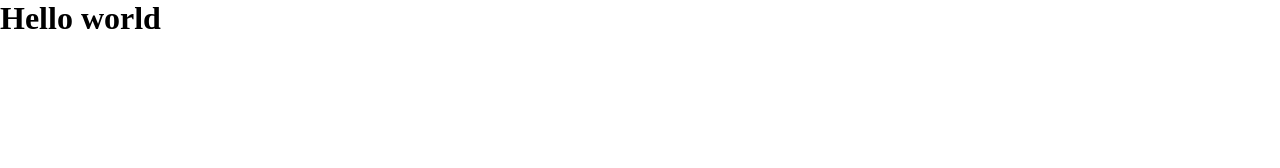
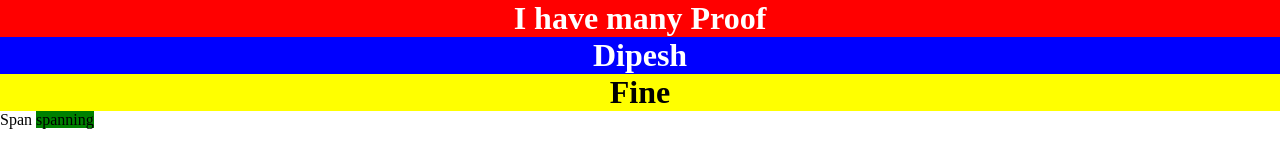
Before and after one commit to dipeshmahatto/React-js, a plain HTML site: page hello.html in a window 1280 px wide. Drawn offline with Linux system fonts and the light colour scheme.

Commit message:
html manupulation by js is added

```diff
--- a/hello.html
+++ b/hello.html
@@ -1,14 +1,26 @@
 <!DOCTYPE html>
 <html lang="en">
+
 <head>
     <meta charset="UTF-8">
     <meta name="viewport" content="width=device-width, initial-scale=1.0">
     <link rel="stylesheet" href="hello.css">
-    <script src="hello.js"></script>
     <title>Document</title>
 </head>
+
 <body>
 
-    <h1 class="hello">Hello world</h1>
+    <h1 id="hello">Hello world</h1>
+    <h1 class="myClass"> Who are You ?</h1>
+    <h1 class="myClass"> How is Your life ?</h1>
+
+
+    <span>Span</span>
+    <span>Span2</span>
+
+
+
+    <script src="hello.js"></script>
 </body>
+
 </html>
--- a/hello.js
+++ b/hello.js
@@ -260,20 +260,70 @@
 
 // areaCircle(5);
 
+// function CalculateTotal(cartItems,taxRate){
+//     let total = 0;
+//     for (let i = 0;i<cartItems.lenth;i++){
+//         total+= cartItems[i].price*cartItems[i].quantity;
+//     }
+//     total += total*taxRate;
+//     return total;
+// }
 
-function CalculateTotal(cartItems,taxRate){
-    let total = 0;
-    for (let i = 0;i<cartItems.lenth;i++){
-        total+= cartItems[i].price*cartItems[i].quantity;
-    }
-    total += total*taxRate;
-    return total;
-}
+// let cart = [
+//     {name:"Dr Martin",Price:8000,quantity:1},
+//     {name :"Sb Dunk",Price:4000,quantity:2}
+// ]
 
-let cart = [
-    {name:"Dr Martin",Price:8000,quantity:1},
-    {name :"Sb Dunk",Price:4000,quantity:2}
-]
+// const result = CalculateTotal(cart,0.02);
+// console.log(`you full and final payment is :${result}`);
 
-const result = CalculateTotal(cart,0.02);
-console.log(`you full and final payment is :${result}`);
+// function myFun(){
+//     let a = prompt("Enter first Number ?");
+//     let b = prompt("Enter Second Number ?");
+// }
+
+// myfunction()
+
+ //scoping
+
+// function myFunc() {
+//   if (true) {
+//     var x = 90;
+//     let y = 70;
+//     const z = 30;
+//     console.log(y);
+//     console.log(z);
+//   }
+//   console.log(x);
+// }
+// myFunc();
+
+// Dom
+// console.log(document.body);
+let result= document.getElementById("hello");
+// console.log(result);
+result.innerText = "I have many Proof";
+result.style.backgroundColor = "red";
+result.style.color = "white";
+result.style.textAlign = "center";
+
+let output= document.getElementsByClassName("myClass")[0];
+// console.log(output);
+output.innerText = "Dipesh";
+output.style.backgroundColor = "blue";
+output.style.color = "white";
+output.style.textAlign = "center";
+
+let ans= document.getElementsByClassName("myClass");
+
+ans[1].innerText = "Fine";
+ans[1].style.backgroundColor = "yellow";
+ans[1].style.color = "black";
+ans[1].style.textAlign = "center";
+
+let show= document.getElementsByTagName("span");
+
+show[1].innerText = "spanning";
+show[1].style.backgroundColor = "green";
+show[1].style.color = "black";
+show[1].style.textAlign = "center";
```
